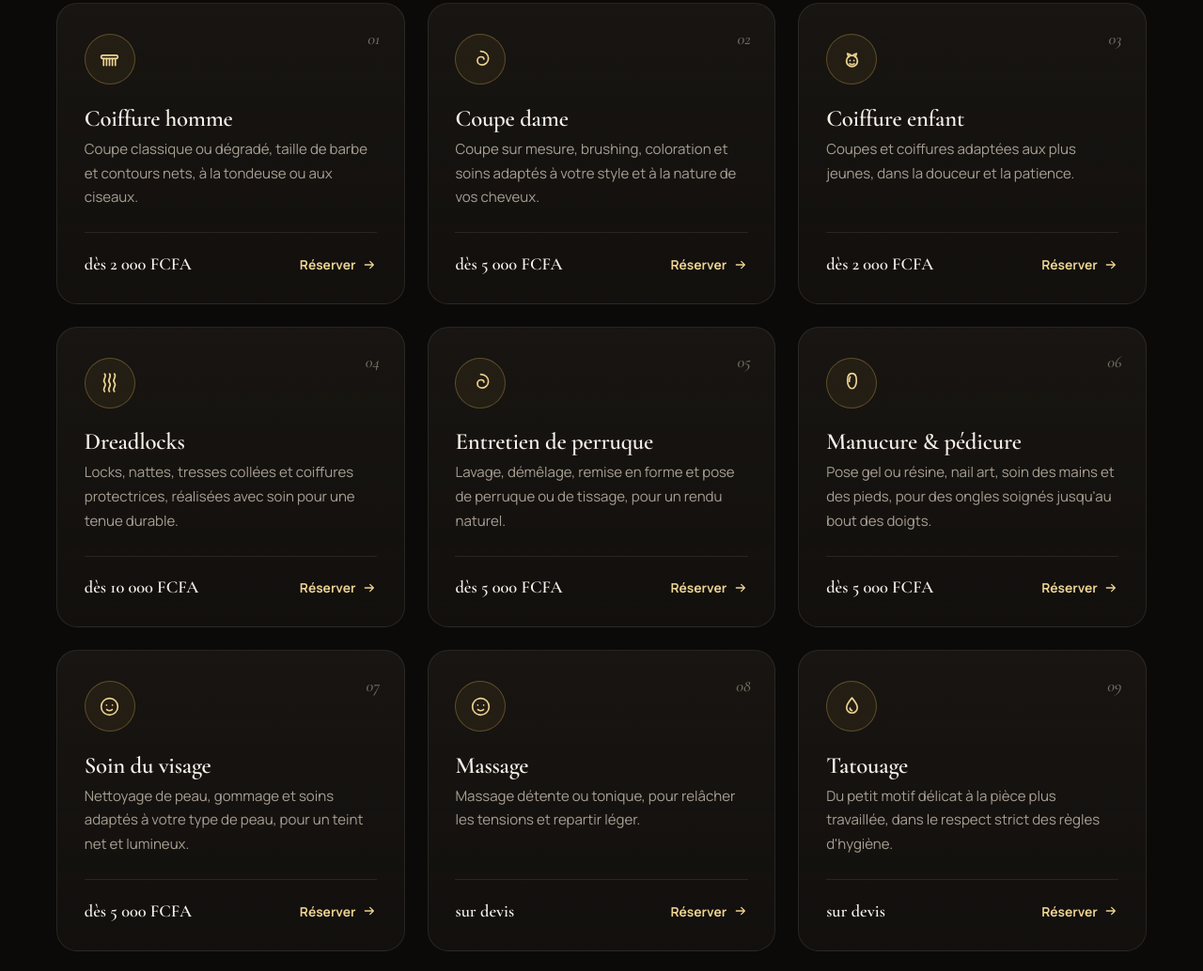
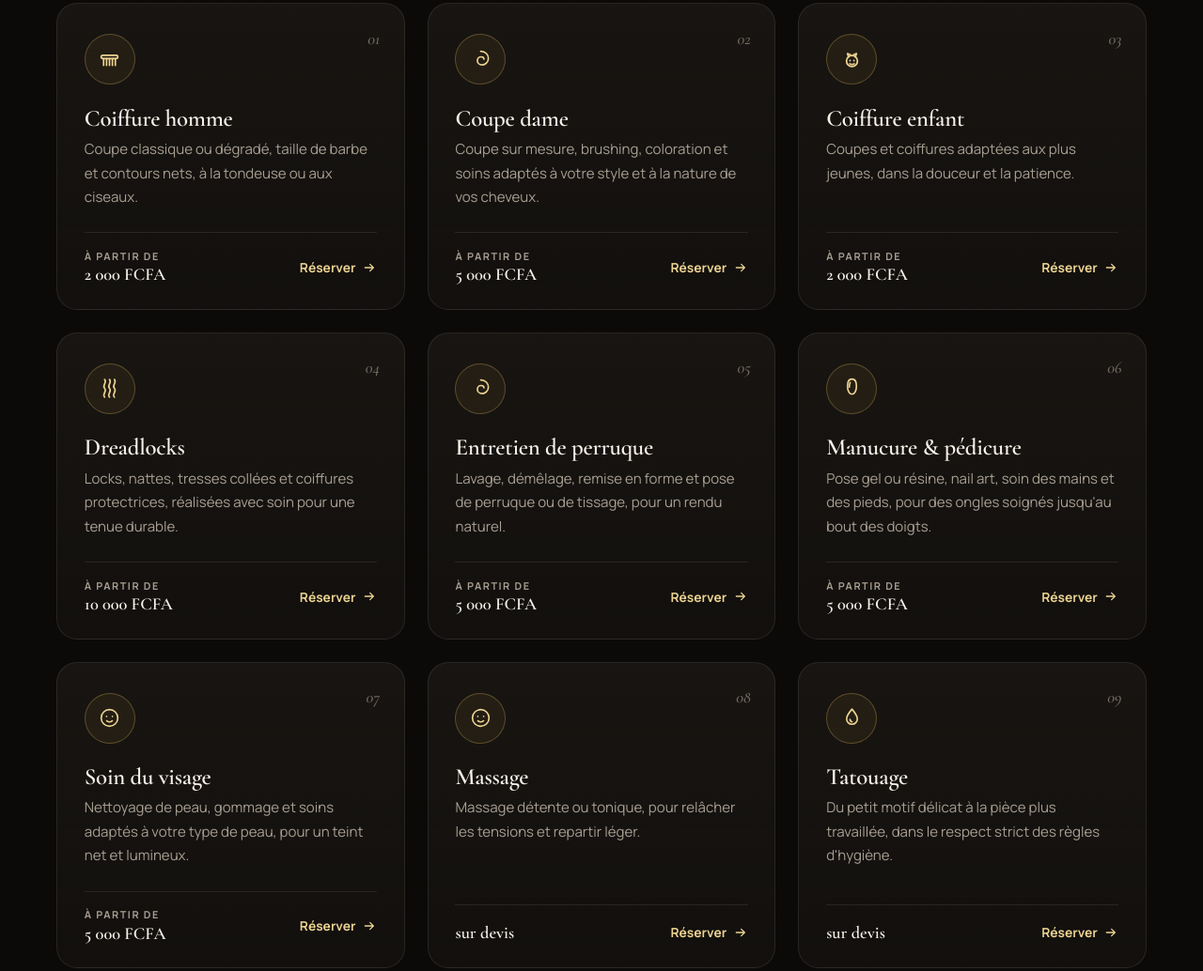
Before and after one commit to sinafou2507/zakpa-coiffure, a plain HTML site: page index.html in a window 1280 px wide. Shown: the part 1314-2348 px from the top of the page at 94% size. Drawn offline with nearby package versions, Linux system fonts and the light colour scheme.

Commit message:
Prix : « à partir de » au lieu de « dès », en petite étiquette au-dessus du montant
Co-Authored-By: Claude Opus 5.5 <noreply@anthropic.com>

```diff
--- a/assets/css/styles.css
+++ b/assets/css/styles.css
@@ -317,7 +317,11 @@ button { font: inherit; color: inherit; cursor: pointer; }
   display: flex; align-items: center; justify-content: space-between; gap: 1rem;
   padding-top: 1.1rem; margin-top: .6rem; border-top: 1px solid var(--line);
 }
-.service__price { font-family: var(--serif); font-size: 1.15rem; font-weight: 600; color: var(--text); }
+.service__price { font-family: var(--serif); font-size: 1.15rem; font-weight: 600; color: var(--text); line-height: 1.2; }
+.service__price small {
+  display: block; margin-bottom: .15rem;
+  font-family: var(--sans); font-size: .68rem; font-weight: 700; letter-spacing: .14em; text-transform: uppercase; color: var(--muted);
+}
 
 .service--cta {
   grid-column: 1 / -1; flex-direction: row; align-items: center; justify-content: space-between; gap: 2rem;
--- a/index.html
+++ b/index.html
@@ -308,7 +308,7 @@
         <h3>Coiffure homme</h3>
         <p>Coupe classique ou dégradé, taille de barbe et contours nets, à la tondeuse ou aux ciseaux.</p>
         <footer class="service__foot">
-          <span class="service__price">dès 2&nbsp;000&nbsp;FCFA</span>
+          <span class="service__price"><small>à partir de</small> 2&nbsp;000&nbsp;FCFA</span>
           <a class="link-arrow"
              href="https://wa.me/2250142261974"
              data-wa data-wa-message="Bonjour 👋 Je souhaite un rendez-vous pour une coiffure homme.">
@@ -322,7 +322,7 @@
         <h3>Coupe dame</h3>
         <p>Coupe sur mesure, brushing, coloration et soins adaptés à votre style et à la nature de vos cheveux.</p>
         <footer class="service__foot">
-          <span class="service__price">dès 5&nbsp;000&nbsp;FCFA</span>
+          <span class="service__price"><small>à partir de</small> 5&nbsp;000&nbsp;FCFA</span>
           <a class="link-arrow"
              href="https://wa.me/2250142261974"
              data-wa data-wa-message="Bonjour 👋 Je souhaite un rendez-vous pour une coupe dame.">
@@ -336,7 +336,7 @@
         <h3>Coiffure enfant</h3>
         <p>Coupes et coiffures adaptées aux plus jeunes, dans la douceur et la patience.</p>
         <footer class="service__foot">
-          <span class="service__price">dès 2&nbsp;000&nbsp;FCFA</span>
+          <span class="service__price"><small>à partir de</small> 2&nbsp;000&nbsp;FCFA</span>
           <a class="link-arrow"
              href="https://wa.me/2250142261974"
              data-wa data-wa-message="Bonjour 👋 Je souhaite un rendez-vous pour une coiffure enfant.">
@@ -350,7 +350,7 @@
         <h3>Dreadlocks</h3>
         <p>Locks, nattes, tresses collées et coiffures protectrices, réalisées avec soin pour une tenue durable.</p>
         <footer class="service__foot">
-          <span class="service__price">dès 10&nbsp;000&nbsp;FCFA</span>
+          <span class="service__price"><small>à partir de</small> 10&nbsp;000&nbsp;FCFA</span>
           <a class="link-arrow"
              href="https://wa.me/2250142261974"
              data-wa data-wa-message="Bonjour 👋 Je souhaite un rendez-vous pour des dreadlocks.">
@@ -364,7 +364,7 @@
         <h3>Entretien de perruque</h3>
         <p>Lavage, démêlage, remise en forme et pose de perruque ou de tissage, pour un rendu naturel.</p>
         <footer class="service__foot">
-          <span class="service__price">dès 5&nbsp;000&nbsp;FCFA</span>
+          <span class="service__price"><small>à partir de</small> 5&nbsp;000&nbsp;FCFA</span>
           <a class="link-arrow"
              href="https://wa.me/2250142261974"
              data-wa data-wa-message="Bonjour 👋 Je souhaite un rendez-vous pour l'entretien d'une perruque.">
@@ -378,7 +378,7 @@
         <h3>Manucure &amp; pédicure</h3>
         <p>Pose gel ou résine, nail art, soin des mains et des pieds, pour des ongles soignés jusqu'au bout des doigts.</p>
         <footer class="service__foot">
-          <span class="service__price">dès 5&nbsp;000&nbsp;FCFA</span>
+          <span class="service__price"><small>à partir de</small> 5&nbsp;000&nbsp;FCFA</span>
           <a class="link-arrow"
              href="https://wa.me/2250142261974"
              data-wa data-wa-message="Bonjour 👋 Je souhaite un rendez-vous pour une manucure / pédicure.">
@@ -392,7 +392,7 @@
         <h3>Soin du visage</h3>
         <p>Nettoyage de peau, gommage et soins adaptés à votre type de peau, pour un teint net et lumineux.</p>
         <footer class="service__foot">
-          <span class="service__price">dès 5&nbsp;000&nbsp;FCFA</span>
+          <span class="service__price"><small>à partir de</small> 5&nbsp;000&nbsp;FCFA</span>
           <a class="link-arrow"
              href="https://wa.me/2250142261974"
              data-wa data-wa-message="Bonjour 👋 Je souhaite un rendez-vous pour un soin du visage.">
```
